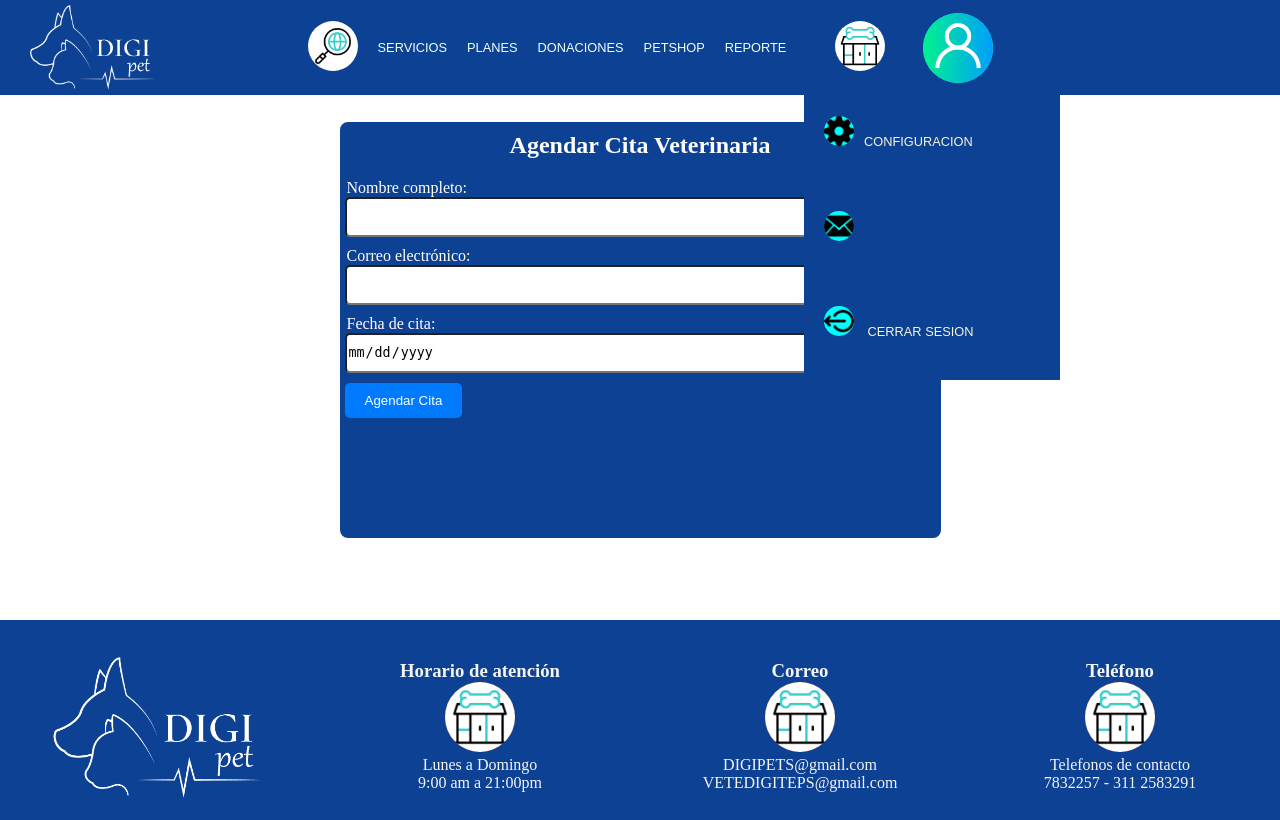
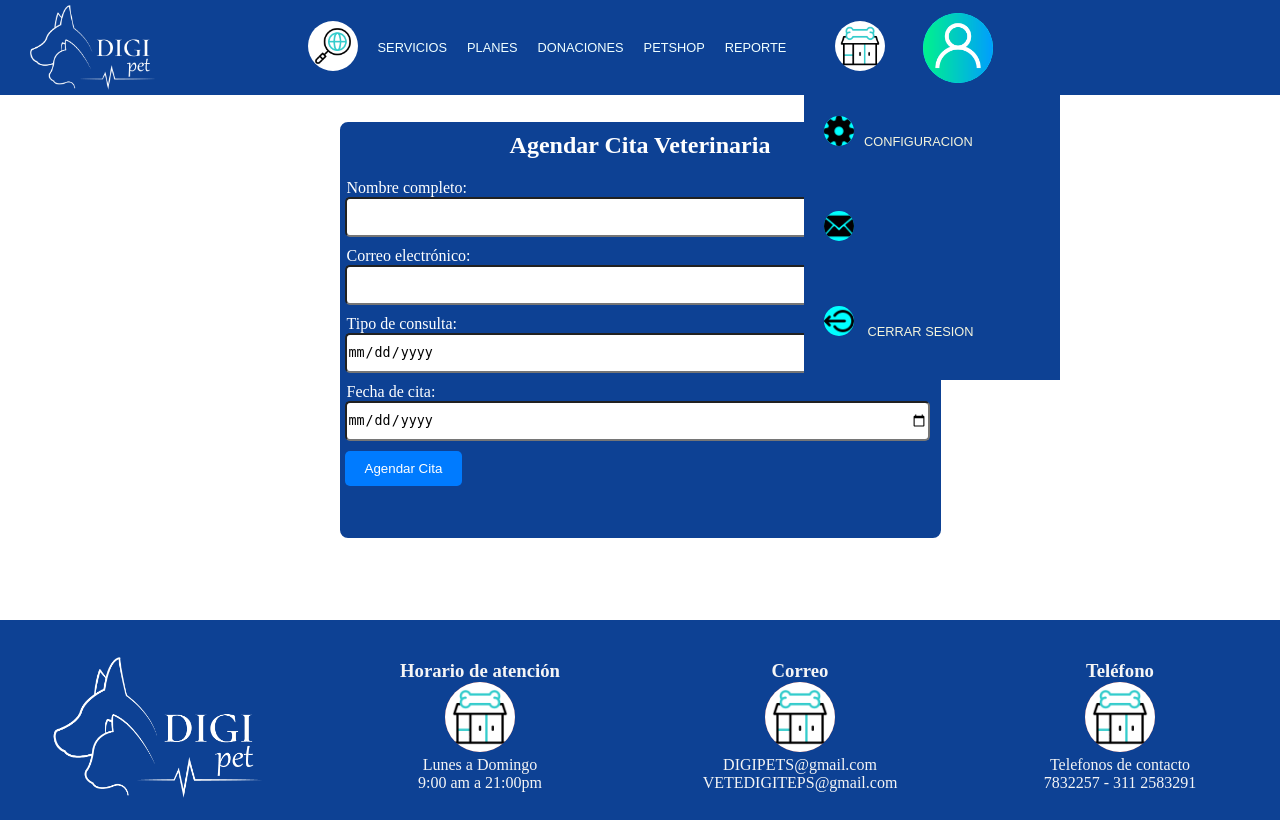
Before and after one commit to Gabrrera/Proyecto-Digipets, a PHP site: page /php/procesarCita.php in a window 1280 px wide. Run offline with PHP 8.4, Linux system fonts and the light colour scheme.

Commit message:
Componentes nuevos formulario

```diff
--- a/php/procesarCita.php
+++ b/php/procesarCita.php
@@ -132,9 +132,11 @@ $conexion = conn();
                 <label class="titulos">Correo electrónico:</label>
                 <input type="email" class="campoFormularioProgramarCita" name="Email" required>
 
+                <label  class="titulos">Tipo de consulta:</label>
+                <input type="date" id="campoFechaFormProgramarCita" name="FechaConsulta" required>
+
                 <label  class="titulos">Fecha de cita:</label>
                 <input type="date" id="campoFechaFormProgramarCita" name="FechaConsulta" required>
-
                 </select>
 
                 <button type="submit">Agendar Cita</button>
```
